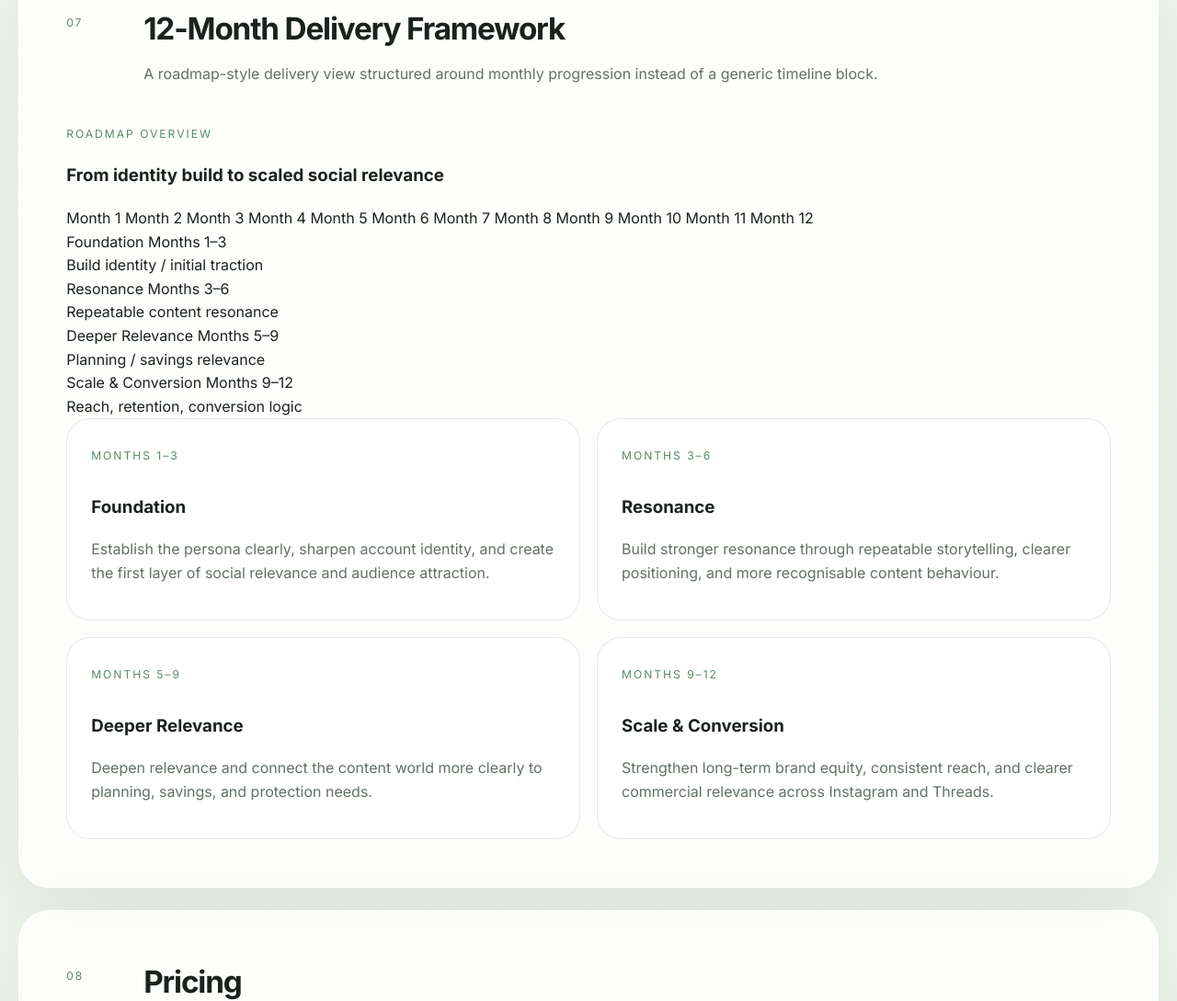
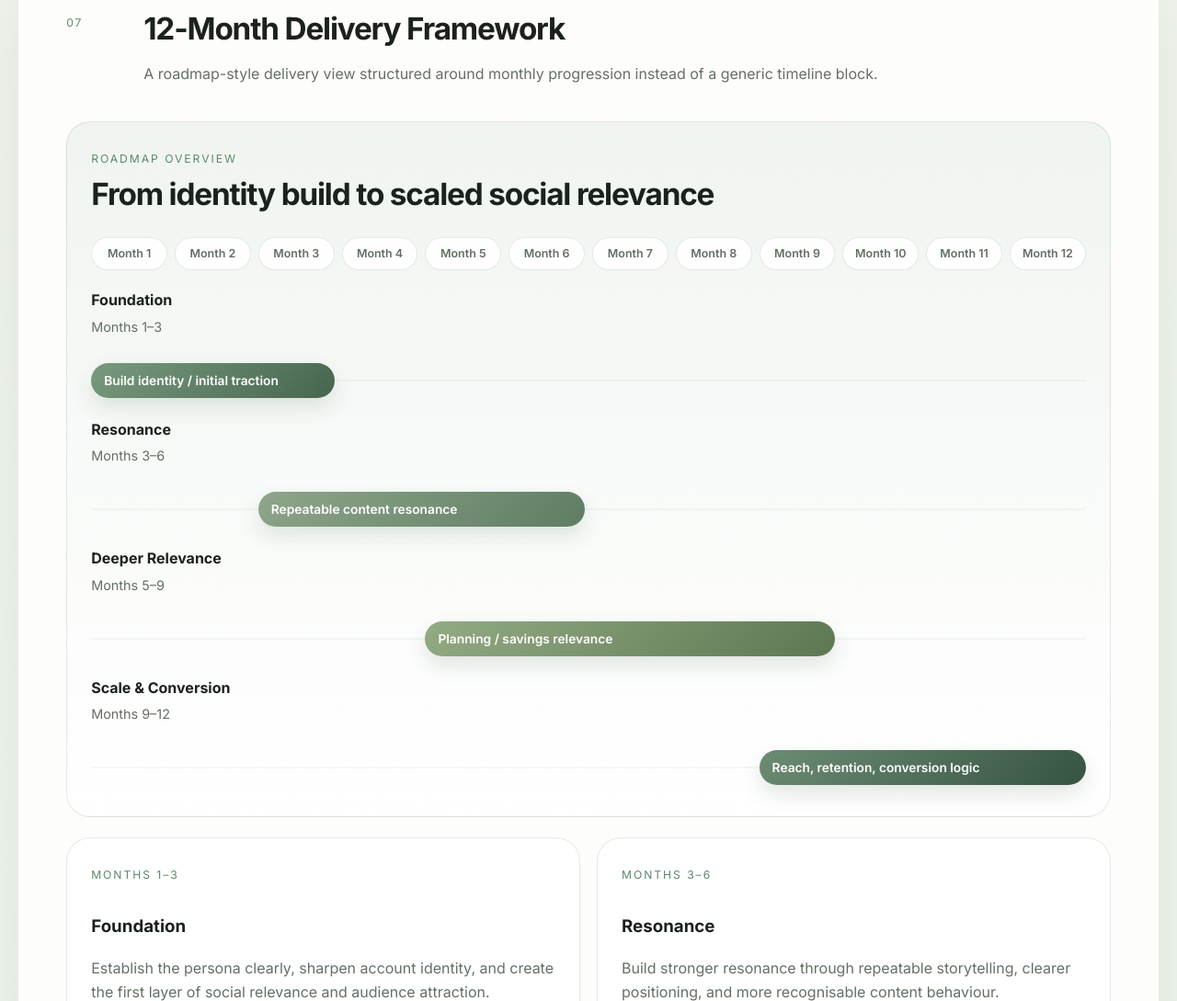
Before and after one commit to dorathycc2024-oss/blue-insurance-proposal, a plain HTML site: page index.html in a window 1280 px wide. Shown: the part 6040-7129 px from the top of the page at 92% size. Drawn offline with Linux system fonts and the light colour scheme.

Commit message:
Update style.css

```diff
--- a/style.css
+++ b/style.css
@@ -35,11 +35,12 @@ body {
   position: fixed;
   inset: 0;
   pointer-events: none;
-  background-image: linear-gradient(rgba(255,255,255,0.12) 1px, transparent 1px), linear-gradient(90deg, rgba(255,255,255,0.12) 1px, transparent 1px);
+  background-image:
+    linear-gradient(rgba(255,255,255,0.12) 1px, transparent 1px),
+    linear-gradient(90deg, rgba(255,255,255,0.12) 1px, transparent 1px);
   background-size: 40px 40px;
   opacity: 0.14;
 }
-
 .site-shell {
   width: min(calc(100% - 40px), var(--max));
   margin: 0 auto;
@@ -70,7 +71,6 @@ body {
   height: 82px;
   width: auto;
 }
-
 .topnav {
   display: flex;
   gap: 18px;
@@ -87,6 +87,7 @@ body {
 .topnav a:hover {
   color: var(--accent-dark-green);
 }
+
 .hero,
 .section {
   background: var(--surface);
@@ -99,7 +100,6 @@ body {
   padding: clamp(76px, 10vw, 146px);
   min-height: 84vh;
 }
-
 .hero-inner {
   display: grid;
   grid-template-columns: minmax(0, 1.3fr) minmax(280px, 0.68fr);
@@ -113,7 +113,6 @@ body {
   background: linear-gradient(180deg, rgba(93, 138, 104, 0.08), rgba(255,255,255,0.8));
   border: 1px solid rgba(93, 138, 104, 0.16);
 }
-
 .hero-side-label,
 .eyebrow,
 .section-index,
@@ -130,6 +129,7 @@ body {
   text-transform: uppercase;
   font-size: 0.76rem;
 }
+
 .eyebrow,
 .section-index,
 .benchmark-tag,
@@ -159,6 +159,7 @@ body {
 .persona-label {
   display: inline-block;
 }
+
 .eyebrow {
   margin-bottom: 14px;
 }
@@ -174,6 +175,7 @@ body {
   line-height: 0.98;
   letter-spacing: -0.05em;
 }
+
 .hero-copy {
   max-width: 820px;
   margin: 28px 0 0;
@@ -187,6 +189,7 @@ body {
   flex-wrap: wrap;
   gap: 14px;
 }
+
 .button {
   display: inline-flex;
   align-items: center;
@@ -201,6 +204,7 @@ body {
 .button:hover {
   transform: translateY(-1px);
 }
+
 .button.primary {
   background: var(--text);
   color: #fff;
@@ -216,6 +220,7 @@ body {
   border-color: rgba(93, 138, 104, 0.3);
   color: var(--accent-dark-green);
 }
+
 .section {
   padding: clamp(34px, 4vw, 52px);
   margin-top: 24px;
@@ -228,7 +233,6 @@ body {
   align-items: start;
   margin-bottom: 32px;
 }
-
 .section-heading.high-impact-heading {
   margin-bottom: 38px;
 }
@@ -240,11 +244,12 @@ body {
 .section h2,
 .recommendation-panel h3,
 .pricing-panel h3,
-.timeline-summary-head h3 {
+.roadmap-board-title h3 {
   margin: 0;
   font-size: clamp(1.9rem, 2.6vw, 3rem);
   letter-spacing: -0.035em;
 }
+
 .section-heading p,
 .content-card p,
 .benchmark-card p,
@@ -255,8 +260,7 @@ body {
 .why-card p,
 .field-label + p,
 .price-subline,
-.framing-card p,
-.timeline-summary-card p {
+.framing-card p {
   margin: 10px 0 0;
   color: var(--muted);
 }
@@ -274,6 +278,7 @@ body {
 .framing-grid {
   grid-template-columns: 1.08fr 1fr 1fr;
 }
+
 .benchmark-grid,
 .persona-card-grid {
   grid-template-columns: repeat(3, minmax(0, 1fr));
@@ -296,12 +301,11 @@ body {
 .deliverable-block,
 .pricing-panel,
 .recommendation-panel,
-.timeline-summary-card {
+.roadmap-board {
   background: var(--surface-strong);
   border: 1px solid var(--line);
   border-radius: 26px;
 }
-
 .content-card,
 .roadmap-card,
 .closing-card,
@@ -311,7 +315,7 @@ body {
 .persona-card,
 .deliverable-block,
 .recommendation-panel,
-.timeline-summary-card {
+.roadmap-board {
   padding: 26px;
 }
 
@@ -331,7 +335,6 @@ body {
   line-height: 1.25;
   letter-spacing: -0.03em;
 }
-
 .section-intro-strip {
   margin-bottom: 20px;
   padding: 22px 24px;
@@ -449,7 +452,6 @@ body {
 .benchmark-katie {
   background: linear-gradient(135deg, #c7d6bf 0%, #6e866b 100%);
 }
-
 .benchmark-body {
   padding: 24px;
 }
@@ -464,7 +466,6 @@ body {
   font-weight: 600;
   color: var(--text);
 }
-
 .benchmark-link {
   display: inline-flex;
   margin-top: 8px;
@@ -484,53 +485,116 @@ body {
   color: var(--muted);
 }
 
-.timeline-summary-card {
+/* Roadmap board */
+.roadmap-board {
   margin-bottom: 22px;
   background: linear-gradient(180deg, rgba(93, 138, 104, 0.08), rgba(255,255,255,0.96));
 }
 
-.timeline-summary-head {
-  margin-bottom: 18px;
+.roadmap-board-header {
+  display: grid;
+  gap: 20px;
+  margin-bottom: 20px;
+}
+.roadmap-months {
+  display: grid;
+  grid-template-columns: repeat(12, minmax(0, 1fr));
+  gap: 8px;
+  padding-left: 240px;
 }
 
-.timeline-strip {
+.roadmap-months span {
+  display: flex;
+  justify-content: center;
+  align-items: center;
+  min-height: 36px;
+  border-radius: 999px;
+  background: rgba(255,255,255,0.9);
+  border: 1px solid var(--line);
+  color: var(--muted);
+  font-size: 0.78rem;
+  font-weight: 600;
+}
+
+.roadmap-lanes {
+  display: grid;
+  gap: 14px;
+}
+
+.roadmap-lane {
+  display: grid;
+  grid-template-columns: 220px minmax(0, 1fr);
+  gap: 20px;
+  align-items: center;
+}
+
+.roadmap-lane-label {
+  display: grid;
+  gap: 4px;
+}
+
+.lane-title {
+  font-weight: 700;
+  font-size: 1rem;
+  color: var(--text);
+}
+
+.lane-range {
+  font-size: 0.9rem;
+  color: var(--muted);
+}
+
+.roadmap-track {
   position: relative;
   display: grid;
-  grid-template-columns: repeat(4, minmax(0, 1fr));
-  gap: 18px;
-  padding: 18px 0 8px;
+  grid-template-columns: repeat(12, minmax(0, 1fr));
+  gap: 8px;
+  min-height: 54px;
+  padding: 8px 0;
 }
 
-.timeline-line {
+.roadmap-track::before {
+  content: "";
   position: absolute;
-  top: 40px;
-  left: 0;
-  right: 0;
-  height: 2px;
-  background: rgba(93, 138, 104, 0.2);
+  inset: 50% 0 auto;
+  transform: translateY(-50%);
+  height: 1px;
+  background:
+    linear-gradient(to right, rgba(93, 138, 104, 0.12) 0%, rgba(93, 138, 104, 0.12) 100%);
+  z-index: 0;
 }
 
-.timeline-node {
+.roadmap-bar {
+  grid-column: var(--start) / span var(--span);
+  display: flex;
+  align-items: center;
+  min-height: 38px;
+  padding: 0 14px;
+  border-radius: 999px;
+  font-size: 0.86rem;
+  font-weight: 600;
+  color: #fff;
   position: relative;
-  padding-top: 20px;
+  z-index: 1;
+  white-space: nowrap;
+  overflow: hidden;
+  text-overflow: ellipsis;
+  box-shadow: 0 10px 22px rgba(49, 85, 59, 0.14);
 }
 
-.timeline-node::before {
-  content: "";
-  position: absolute;
-  top: 30px;
-  left: 0;
-  width: 18px;
-  height: 18px;
-  border-radius: 999px;
-  background: var(--accent-dark-green);
-  box-shadow: 0 0 0 6px rgba(93, 138, 104, 0.12);
+.bar-foundation {
+  background: linear-gradient(135deg, #7a9a7f 0%, #45664d 100%);
 }
-.timeline-node strong {
-  display: block;
-  margin-top: 10px;
-  font-size: 1rem;
-  line-height: 1.35;
+.bar-resonance {
+  background: linear-gradient(135deg, #8ea58a 0%, #5f7d63 100%);
+}
+
+.bar-relevance {
+  background: linear-gradient(135deg, #93ab83 0%, #5d7753 100%);
+}
+
+.bar-scale {
+  background: linear-gradient(135deg, #6c8c73 0%, #365342 100%);
 }
 
 .roadmap-card {
@@ -540,6 +604,7 @@ body {
 .roadmap-phase {
   margin-bottom: 12px;
 }
+
 .pricing-panel {
   display: grid;
   grid-template-columns: minmax(240px, 0.85fr) minmax(0, 1fr) minmax(260px, 0.9fr);
@@ -564,7 +629,6 @@ body {
   grid-template-columns: 1fr;
   gap: 12px;
 }
-
 .metric-card {
   padding: 18px;
   border-radius: 20px;
@@ -598,6 +662,16 @@ body {
   transform: translateY(0);
 }
 
+@media (max-width: 1280px) {
+  .roadmap-months {
+    padding-left: 0;
+  }
+
+  .roadmap-lane {
+    grid-template-columns: 1fr;
+  }
+}
+
 @media (max-width: 1180px) {
   .hero-inner,
   .framing-grid,
@@ -606,25 +680,6 @@ body {
   .pricing-panel {
     grid-template-columns: 1fr;
   }
-
-  .timeline-strip {
-    grid-template-columns: 1fr;
-    gap: 12px;
-  }
-
-  .timeline-line {
-    display: none;
-  }
-
-  .timeline-node {
-    padding-top: 0;
-    padding-left: 34px;
-  }
-
-  .timeline-node::before {
-    top: 2px;
-    left: 0;
-  }
 }
 
 @media (max-width: 980px) {
@@ -632,7 +687,6 @@ body {
     flex-direction: column;
     align-items: flex-start;
   }
-
   .why-grid,
   .deliverables-grid,
   .roadmap-grid {
@@ -642,7 +696,26 @@ body {
   .hero {
     min-height: auto;
   }
+
+  .roadmap-months {
+    grid-template-columns: repeat(6, minmax(0, 1fr));
+  }
+
+  .roadmap-months span:nth-child(n + 7) {
+    margin-top: 8px;
+  }
+
+  .roadmap-track {
+    grid-template-columns: repeat(12, minmax(24px, 1fr));
+    overflow-x: auto;
+    padding-bottom: 12px;
+  }
+
+  .roadmap-bar {
+    min-width: 140px;
+  }
 }
+
 @media (max-width: 720px) {
   .site-shell {
     width: min(calc(100% - 24px), var(--max));
@@ -659,7 +732,6 @@ body {
   .brand-logo {
     height: 62px;
   }
-
   .hero,
   .section {
     border-radius: 24px;
@@ -676,4 +748,12 @@ body {
   .benchmark-image-slot {
     min-height: 200px;
   }
+
+  .roadmap-months {
+    grid-template-columns: repeat(4, minmax(0, 1fr));
+  }
+
+  .roadmap-bar {
+    font-size: 0.8rem;
+  }
 }
```
